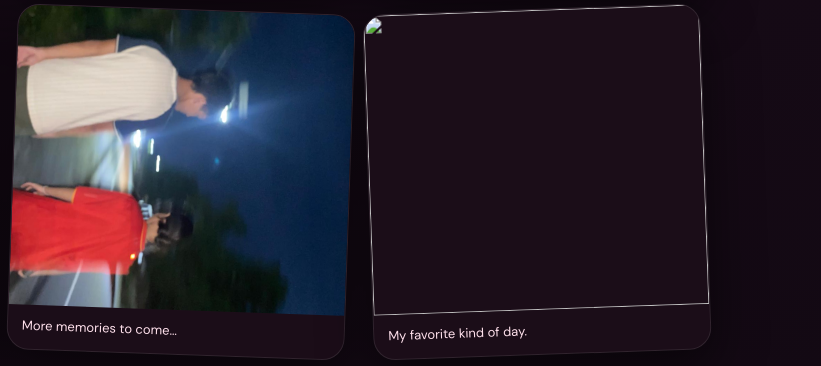
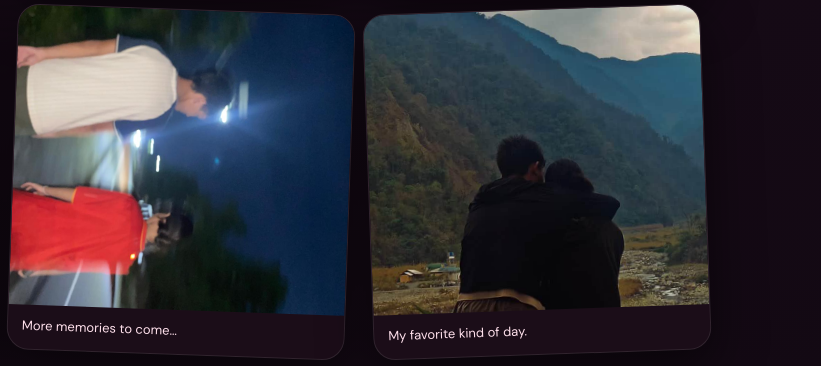
Before and after one commit to jonathankhomipulu/404, a plain HTML site: page index.html in a window 1280 px wide. Shown: the part 2599-2965 px from the top of the page, 459-1280 px from the left. Drawn offline with nearby package versions, Linux system fonts and the light colour scheme.

Commit message:
Update index.html

```diff
--- a/index.html
+++ b/index.html
@@ -4,7 +4,7 @@
 </style></head><body><div class="floaters" id="floaters"></div>
 <section><div class="wrap"><span class="badge">made with a very big heart</span><span class="heart">♥</span><h1>For <span class="pink">Mumyin</span>,<br>my love.</h1><p>There are a million things I could say…<br>so I made you a little place on the internet instead.</p><a class="btn" href="#letter">Open my heart ↓</a></div></section>
 <section id="letter"><div class="wrap"><div class="letter"><span class="badge">💌 a letter</span><h2>Hey, my love.</h2><p>I don't know if a website can really explain how much you mean to me, but I'm going to try anyway.</p><p>Some of my favorite moments are the completely silly ones — the weird faces, random pictures, and moments where we're doing absolutely nothing and somehow having the best time.</p><p>Thank you for being someone I can laugh with, be myself with, and make memories with. I hope we keep collecting little moments like these for a very, very long time.</p><p><strong>And just in case I don't say it enough: you are incredibly special to me.</strong></p><div class="sig">Always yours, ❤️</div></div></div></section>
-<section><div class="wrap"><span class="badge">📸 our little memories</span><h2>The silly. The sweet. The us.</h2><p>Perfect poses aren't required. Sometimes the funniest pictures become the favorites.</p><div class="gallery"><div class="photo" style="--r:-2deg"><img src="memory-1.png"><div class="caption">You + me = chaos 😂</div></div><div class="photo" style="--r:2deg"><img src="memory-2.png"><div class="caption">One of those random moments.</div></div><div class="photo" style="--r:-1deg"><img src="memory-3.png"><div class="caption">Why are we like this? 😭</div></div><div class="photo" style="--r:2deg"><img src="memory-4.png"><div class="caption">Okay… this one is cute.</div></div><div class="photo" style="--r:-2deg"><img src="memory-5.png"><div class="caption">A memory worth keeping.</div></div><div class="photo" style="--r:1deg"><img src="memory-6.png"><div class="caption">Just us. ❤️</div></div><div class="photo" style="--r:-1deg"><img src="memory-7.png"><div class="caption">Another page in our story.</div></div><div class="photo" style="--r:2deg"><img src="memory-8.png"><div class="caption">More memories to come…</div></div><div class="photo" style="--r:-2deg"><img src="assets/memory-9.png"><div class="caption">My favorite kind of day.</div></div><div class="photo" style="--r:1deg"><img src="memory-10.png"><div class="caption">And this one makes me smile.</div></div></div></div></section>
+<section><div class="wrap"><span class="badge">📸 our little memories</span><h2>The silly. The sweet. The us.</h2><p>Perfect poses aren't required. Sometimes the funniest pictures become the favorites.</p><div class="gallery"><div class="photo" style="--r:-2deg"><img src="memory-1.png"><div class="caption">You + me = chaos 😂</div></div><div class="photo" style="--r:2deg"><img src="memory-2.png"><div class="caption">One of those random moments.</div></div><div class="photo" style="--r:-1deg"><img src="memory-3.png"><div class="caption">Why are we like this? 😭</div></div><div class="photo" style="--r:2deg"><img src="memory-4.png"><div class="caption">Okay… this one is cute.</div></div><div class="photo" style="--r:-2deg"><img src="memory-5.png"><div class="caption">A memory worth keeping.</div></div><div class="photo" style="--r:1deg"><img src="memory-6.png"><div class="caption">Just us. ❤️</div></div><div class="photo" style="--r:-1deg"><img src="memory-7.png"><div class="caption">Another page in our story.</div></div><div class="photo" style="--r:2deg"><img src="memory-8.png"><div class="caption">More memories to come…</div></div><div class="photo" style="--r:-2deg"><img src="memory-9.png"><div class="caption">My favorite kind of day.</div></div><div class="photo" style="--r:1deg"><img src="memory-10.png"><div class="caption">And this one makes me smile.</div></div></div></div></section>
 <section><div class="wrap"><span class="badge">🫶 little reasons</span><h2>Why you're my favorite person</h2><div class="reasons"><div class="reason"><div class="icon">😂</div><h3>You make me laugh</h3><p>Even the dumbest moments become memories when they're with you.</p></div><div class="reason"><div class="icon">🫂</div><h3>You feel like home</h3><p>Being around you has a comfort I don't know how to explain.</p></div><div class="reason"><div class="icon">✨</div><h3>You make ordinary days special</h3><p>Doing nothing with you somehow becomes something worth remembering.</p></div><div class="reason"><div class="icon">🥹</div><h3>Your little expressions</h3><p>The silly faces, smiles, and tiny things you probably don't notice.</p></div><div class="reason"><div class="icon">❤️</div><h3>You're you</h3><p>I could write a hundred reasons and still not get to the best one.</p></div><div class="reason"><div class="icon">♾️</div><h3>I want more memories</h3><p>This page is only the beginning. There are so many moments ahead.</p></div></div></div></section>
 <section><div class="wrap"><span class="heart">♥</span><div class="big">I'd choose<br>you again.</div><p class="small">In every silly photo. In every adventure. In every ordinary day that somehow becomes extraordinary. Mumyin, my love — thank you for being part of my story.</p><button class="btn" id="love">One more thing ❤️</button><p id="secret" style="display:none;color:#ffd5e7;font-size:20px">P.S. You're stuck with me now. 😌❤️</p></div></section>
 <script>const f=document.getElementById('floaters');setInterval(()=>{const s=document.createElement('span');s.className='float';s.textContent=['♥','♡','✦','❤'][Math.floor(Math.random()*4)];s.style.left=Math.random()*100+'vw';s.style.fontSize=12+Math.random()*22+'px';s.style.setProperty('--x',Math.random()*140-70+'px');s.style.animationDuration=5+Math.random()*5+'s';f.appendChild(s);setTimeout(()=>s.remove(),10000)},650);document.getElementById('love').onclick=()=>{document.getElementById('secret').style.display='block';for(let i=0;i<18;i++)setTimeout(()=>{const s=document.createElement('span');s.className='float';s.textContent='❤';s.style.left=40+Math.random()*20+'vw';s.style.fontSize=18+Math.random()*22+'px';s.style.setProperty('--x',Math.random()*240-120+'px');s.style.animationDuration='3s';f.appendChild(s);setTimeout(()=>s.remove(),3500)},i*80)};</script></body></html>
```
